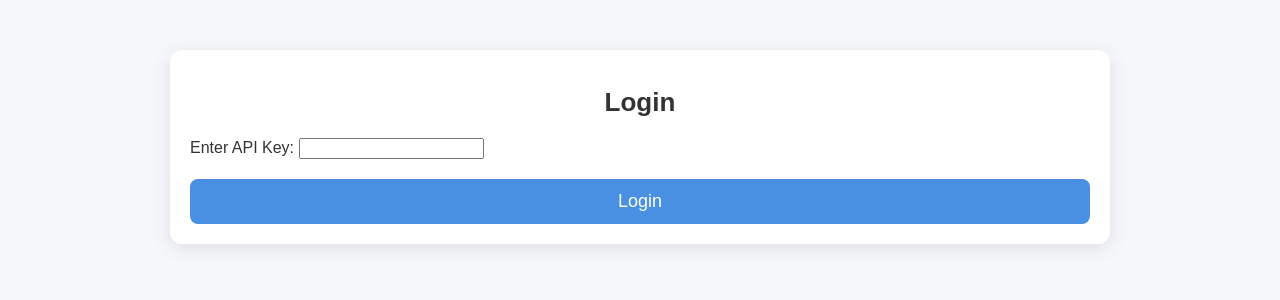
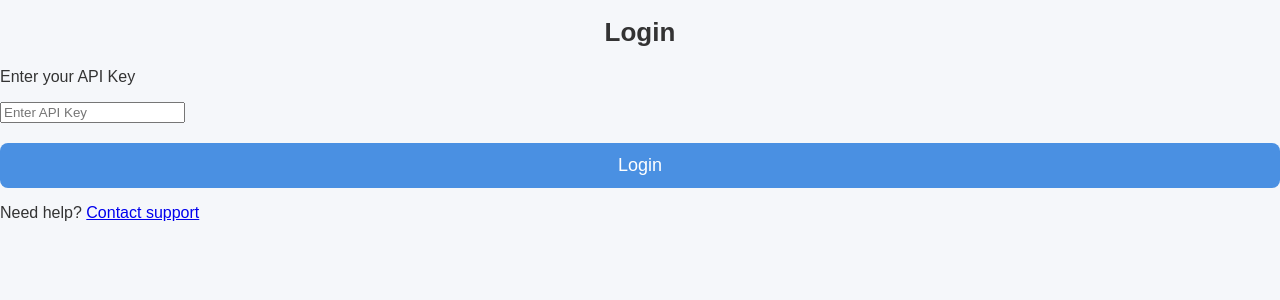
Before and after one commit to Cremattsd/goose-maverick, a Flask app: page /login in a window 1280 px wide. Shown: the top 300 px of the page. Run offline with Flask 3, Linux system fonts and the light colour scheme.

Commit message:
Update login.html

```diff
--- a/templates/login.html
+++ b/templates/login.html
@@ -7,16 +7,19 @@
     <link rel="stylesheet" href="{{ url_for('static', filename='styles.css') }}">
 </head>
 <body>
-    <div class="container">
-        <h1>Login</h1>
-        <form method="POST">
-            <label for="api_key">Enter API Key:</label>
-            <input type="text" id="api_key" name="api_key" required>
-            <button type="submit">Login</button>
-        </form>
-        {% if error %}
-            <p style="color: red; text-align: center;">{{ error }}</p>
-        {% endif %}
+    <div class="login-container">
+        <div class="login-box">
+            <h1>Login</h1>
+            <p>Enter your API Key</p>
+            {% if error %}
+                <p class="error">{{ error }}</p>
+            {% endif %}
+            <form action="{{ url_for('login') }}" method="POST">
+                <input type="text" name="api_key" placeholder="Enter API Key" required>
+                <button type="submit">Login</button>
+            </form>
+            <p class="support-text">Need help? <a href="#">Contact support</a></p>
+        </div>
     </div>
 </body>
 </html>
```
